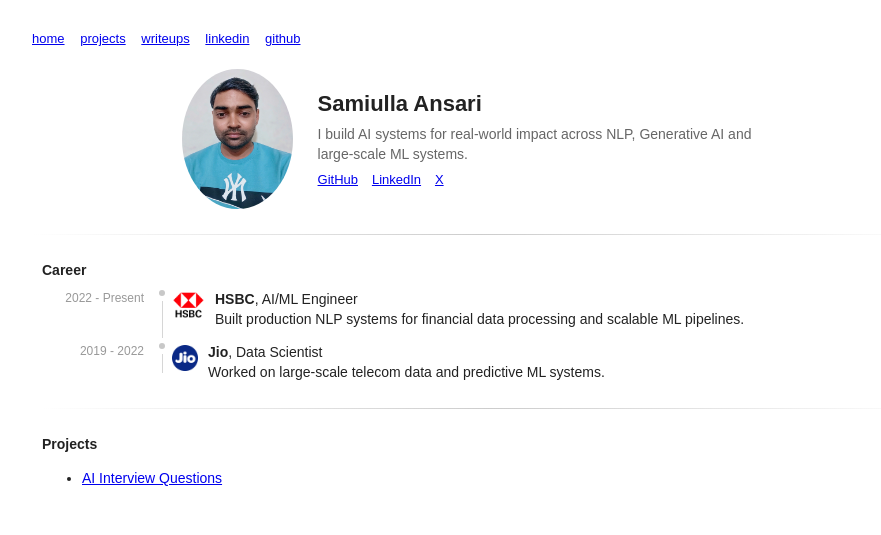
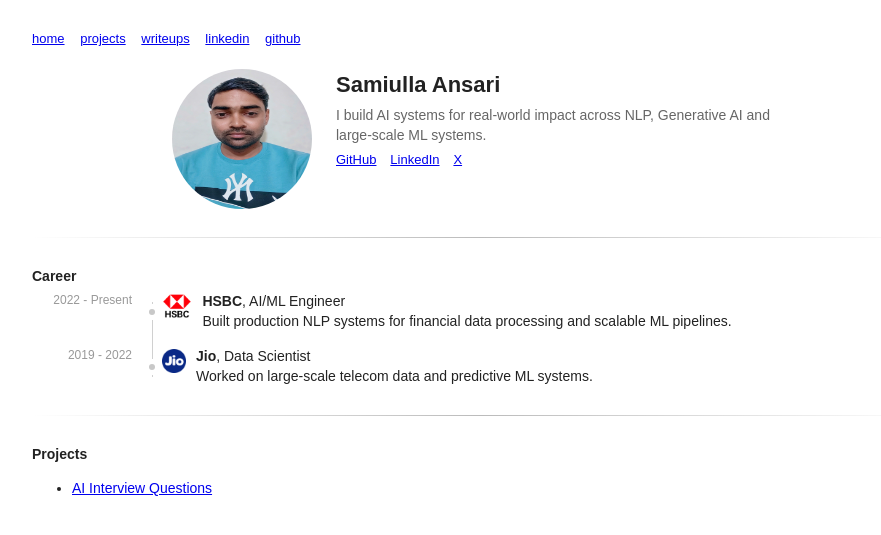
Before and after one commit to samiullaansari/samiullaansari.github.io, a Jekyll site: the page built from index.md, in a window 1280 px wide. Shown: the top 535 px of the page, without its empty margins (158-1039 px from the left). Built offline with Jekyll 4.4.1, drawn with Linux system fonts in a browser that asks for light colours.

Commit message:
Full refinement

```diff
--- a/_layouts/default.html
+++ b/_layouts/default.html
@@ -8,16 +8,21 @@
   <style>
     body {
       font-family: Arial, sans-serif;
-      margin: 30px auto;
+      margin: 0;
       line-height: 1.45;
       font-size: 14px;
       color: #222;
+      background: #fff;
+    }
+
+    /* MAIN WRAPPER */
+    .wrapper {
+      max-width: 900px;
+      margin: 30px auto;
     }
 
     /* NAV */
     .nav {
-      max-width: 900px;
-      margin: auto;
       font-size: 13px;
       margin-bottom: 20px;
     }
@@ -30,20 +35,21 @@
 
     /* HEADER (NARROW + CENTERED) */
     .header-container {
-      max-width: 600px;
-      margin: auto;
+      max-width: 620px;
+      margin: 0 auto 12px auto;
     }
 
     .header {
       display: flex;
-      align-items: center;
-      gap: 25px;
+      align-items: flex-start;
+      gap: 24px;
     }
 
     .profile-img {
       width: 140px;
       height: 140px;
       border-radius: 50%;
+      flex-shrink: 0;
     }
 
     .header-text h1 {
@@ -61,27 +67,26 @@
       font-size: 13px;
     }
 
-    /* CONTENT (WIDER) */
+    /* CONTENT AREA */
     .content-container {
       max-width: 900px;
-      margin: auto;
-      padding-left: 20px;
+      margin: 0 auto;
     }
 
-    /* FULL WIDTH DIVIDER */
+    /* DIVIDER */
     .divider {
       height: 1px;
-      margin: 25px auto;
-      max-width: 900px;
-      background: linear-gradient(to right, transparent, #ccc, transparent);
+      margin: 28px 0;
+      background: linear-gradient(to right, transparent, #bbb, transparent);
     }
 
     /* TIMELINE */
     .career {
       position: relative;
-      margin-top: 10px;
+      margin-top: 6px;
     }
 
+    /* PERFECTLY CENTERED LINE */
     .career::before {
       content: "";
       position: absolute;
@@ -89,30 +94,30 @@
       top: 10px;
       bottom: 10px;
       width: 1px;
-      background: #d6d6d6;
+      background: #d0d0d0;
     }
 
     .row {
       display: grid;
       grid-template-columns: 110px 20px 1fr;
-      align-items: start;
-      margin-bottom: 14px;
+      margin-bottom: 16px;
     }
 
     .year {
       font-size: 12px;
       color: #999;
       text-align: right;
-      padding-right: 8px;
+      padding-right: 10px;
     }
 
     .line {
       display: flex;
+      justify-content: center;
       align-items: center;
-      justify-content: center;
       position: relative;
     }
 
+    /* DOT */
     .dot {
       width: 6px;
       height: 6px;
@@ -121,33 +126,38 @@
       z-index: 2;
     }
 
+    /* GAP EFFECT */
     .line::before {
       content: "";
       position: absolute;
       width: 12px;
       height: 16px;
-      background: white;
+      background: #fff;
       z-index: 1;
     }
 
+    /* CONTENT */
     .content {
       display: flex;
       gap: 10px;
+      align-items: flex-start;
+    }
+
+    .logo {
+      height: 24px;
+      margin-top: 2px;
     }
 
     .content-text {
       line-height: 1.4;
     }
 
-    .logo {
-      height: 26px;
-      margin-top: 2px;
-    }
-
   </style>
 </head>
 
 <body>
+
+<div class="wrapper">
 
   <div class="nav">
     <a href="/">home</a>
@@ -159,5 +169,7 @@
 
   {{ content }}
 
+</div>
+
 </body>
 </html>
```
Lines whose indentation alone changed are shown as unchanged.
